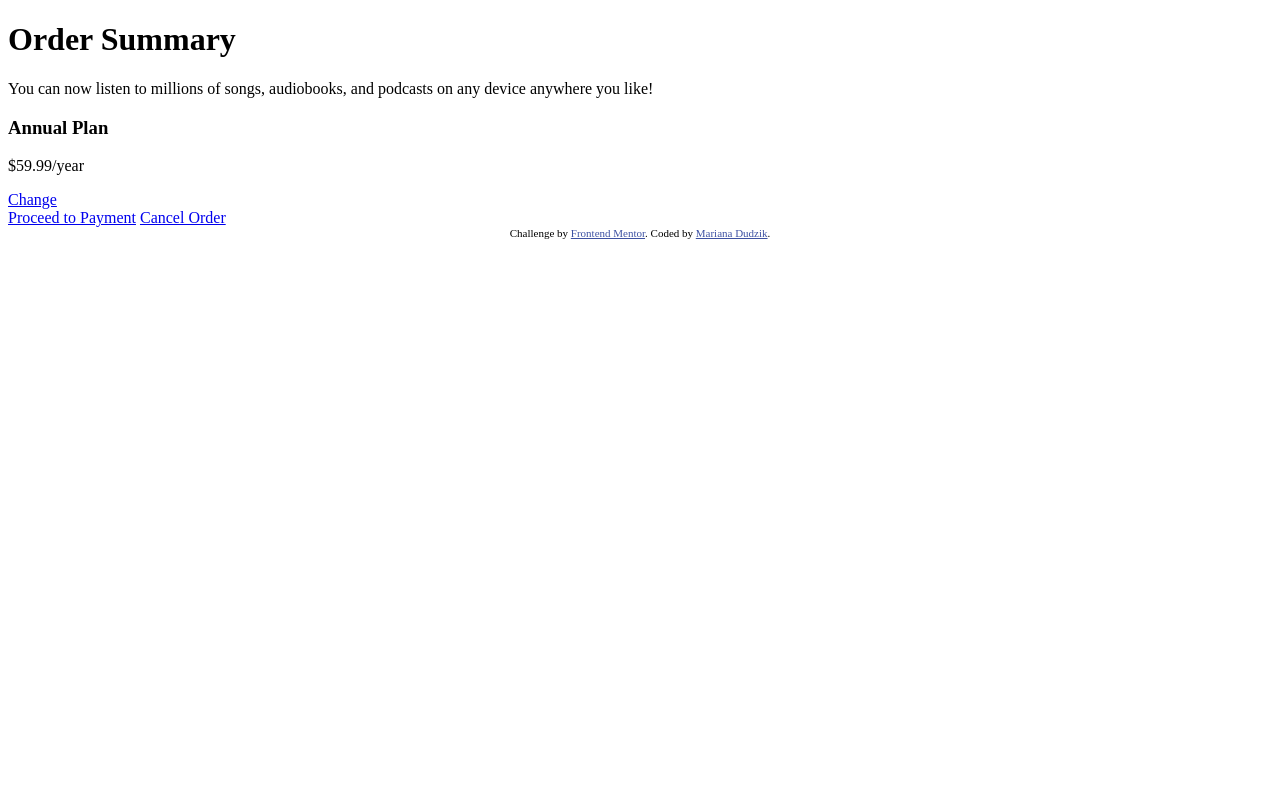
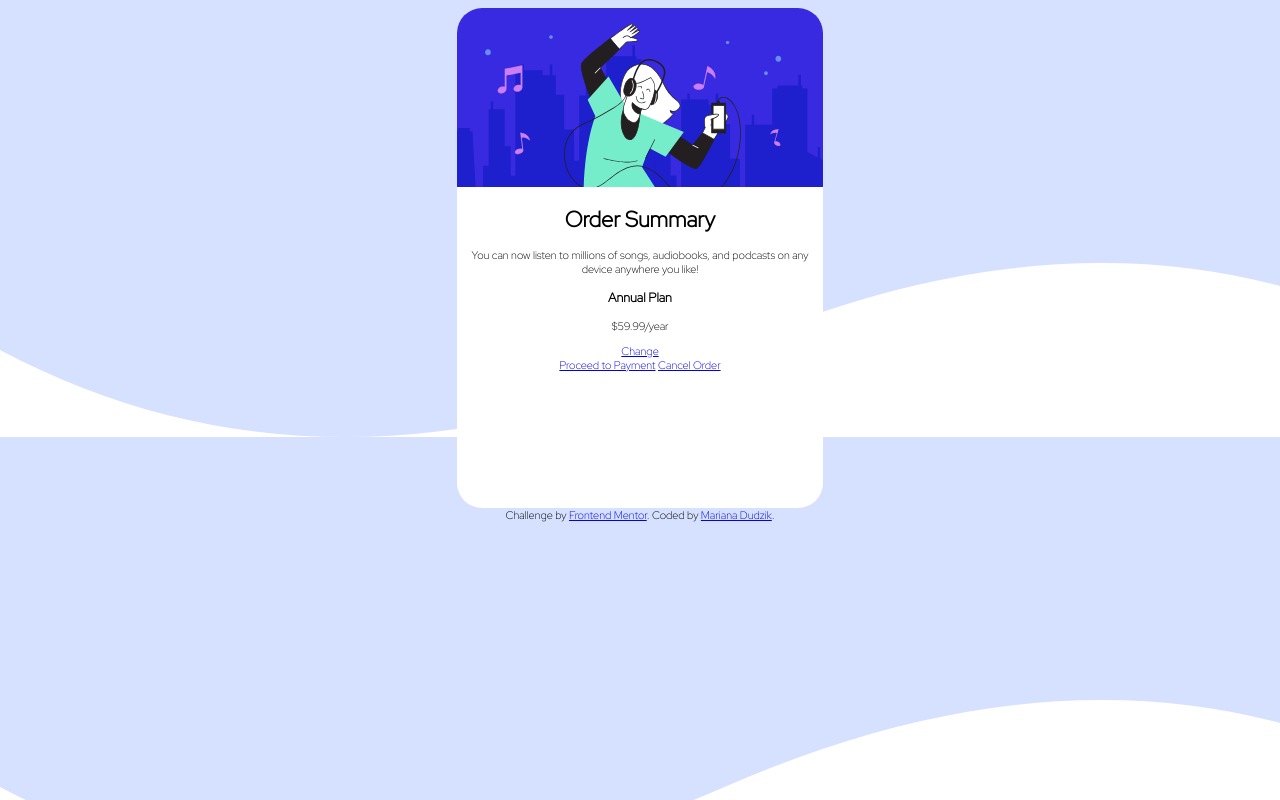
Before and after one commit to mardudpul/my-first-repository, a plain HTML site: page index.html in a window 1280 px wide. Drawn offline with Linux system fonts and the light colour scheme.

Commit message:
Second commit

```diff
--- a/css/styles.css
+++ b/css/styles.css
@@ -1,8 +1,23 @@
 body{
-
+background-image: url(pattern-background-desktop.svg);
+font-size: 11px;
+text-align: center;
+font-family: 'Red Hat Display', sans-serif;
 }
 
+
 .main-container{
-  width: 50px;
-  height: 50px;
+  align-items: center;
+  width: 366px;
+  height: 500px;
+  margin: auto;
+  border-radius: 25px;
+  border: none;
+  background-color: white;
+  }
+
+.top-img{
+  width: 366px;
+  align-items: center;
+  border-radius: 25px 25px 0 0;
 }
--- a/index.html
+++ b/index.html
@@ -8,28 +8,16 @@
   <link rel="icon" type="image/png" sizes="32x32" href="./images/favicon-32x32.png">
 
   <title>Frontend Mentor | Order summary card</title>
-  <link rel="stylesheet" href="css/master.css">
+  <link rel="stylesheet" href="css/styles.css">
 
+<link href="https://fonts.googleapis.com/css2?family=Red+Hat+Display:wght@300&display=swap" rel="stylesheet">
 
-  <!-- Feel free to remove these styles or customise in your own stylesheet 👍 -->
-  <style>
-    .attribution {
-      font-size: 11px;
-      text-align: center;
-    }
-
-    .attribution a {
-      color: hsl(228, 45%, 44%);
-    }
-  </style>
 </head>
 
 <body>
-  <link rel="img" href="../images/images\pattern-background-desktop.svg">
   <div class="main-container">
 
-
-
+<img class="top-img" src="illustration-hero.svg" alt="hero-img">
     <div class="top-container">
       <h1>Order Summary
       </h1>
```
Also changed, not shown: css/pattern-background-desktop.svg (added), illustration-hero.svg (renamed from images/illustration-hero.svg), images/pattern-background-desktop.svg (deleted).
